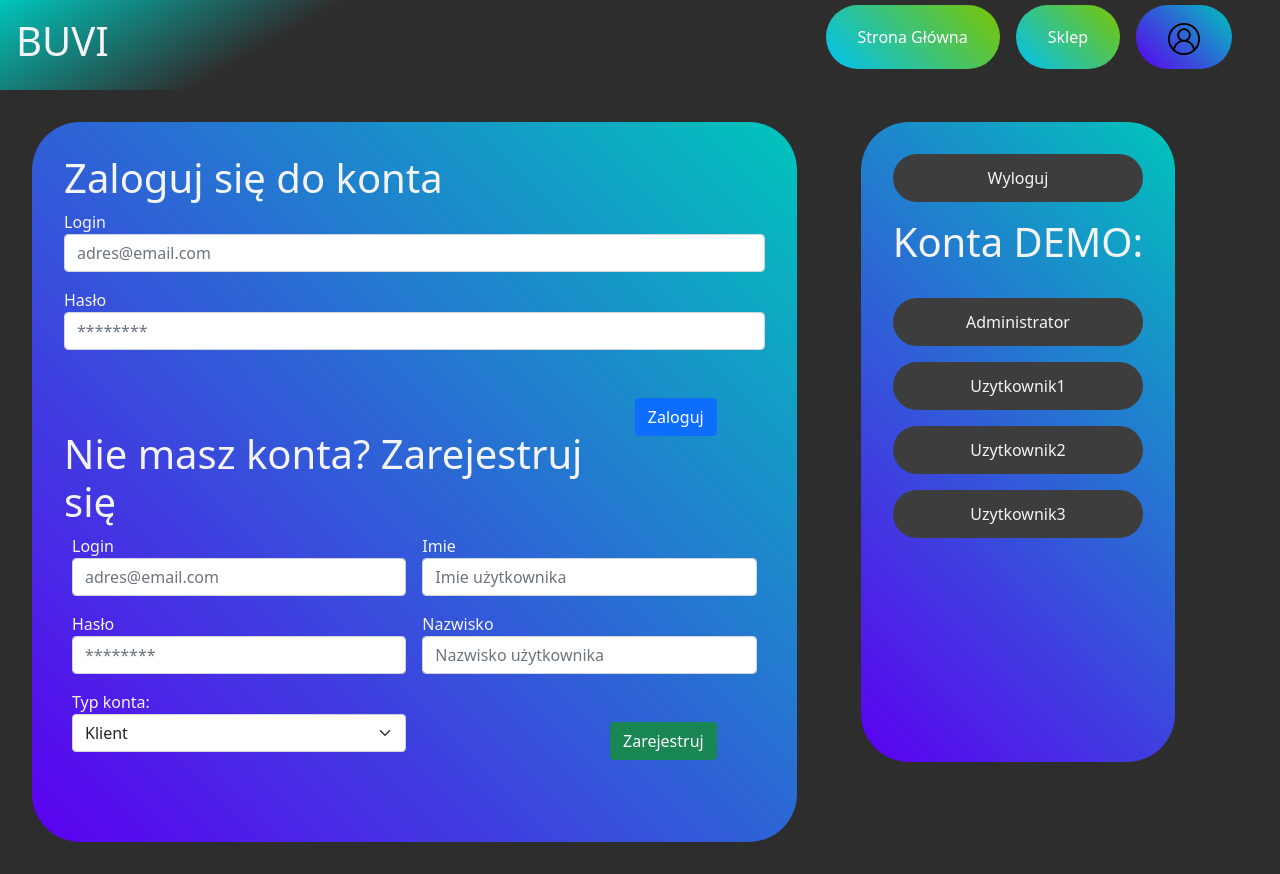
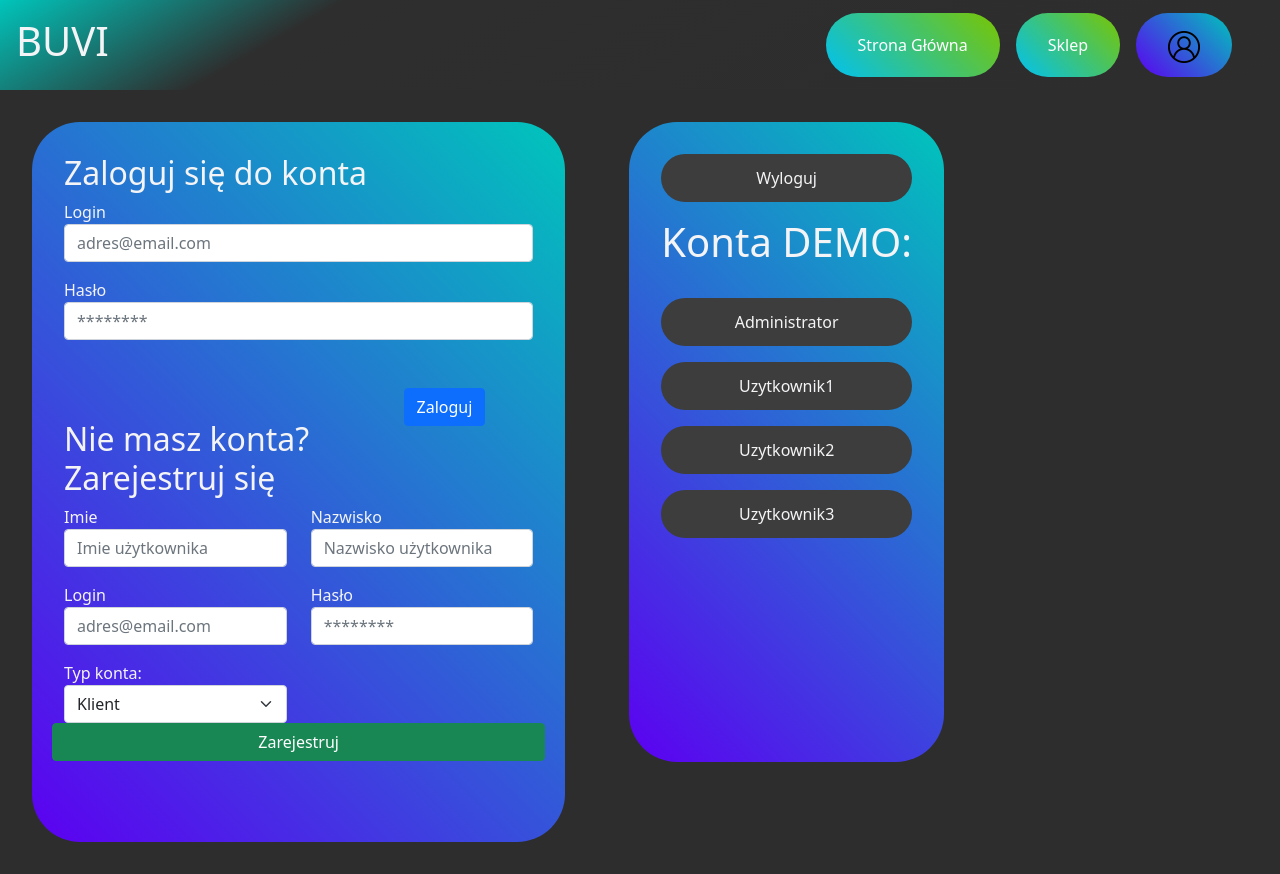
Before and after one commit to dejvitxc9/buvishop, a React (Create React App) app: page /logowanie in a window 1280 px wide. Built offline with nearby package versions, Linux system fonts and the light colour scheme.

Commit message:
Zaktualizowano grid Bootstrap

```diff
--- a/src/App.css
+++ b/src/App.css
@@ -8,6 +8,10 @@
   scrollbar-color: #01c1b7 #2d2d2d;
 } */
 
+.no-margin-no-padding{
+  margin: 0px;
+  padding: 0px;
+}
 *::-webkit-scrollbar {
   width: 16px;
 }
--- a/src/App.js
+++ b/src/App.js
@@ -369,34 +369,6 @@ function App() {
       " " +
       currentUser.lastName;
     setUserStatus(status);
-
-    if (currentUser.ranga == "Administrator") {
-      setMenu(
-        <li className="nav-item">
-          <Link to={"/dodawanie"}>
-            <p>Dodawanie do oferty</p>
-          </Link>
-        </li>
-      );
-    } else if (currentUser.ranga == "Klient") {
-      setMenu(
-        <>
-          <li className="nav-item">
-            <Link to={"/koszyk"}>
-              <p>Koszyk: {currentUser.koszykZakupow.length}</p>
-            </Link>
-          </li>
-          <li className="nav-item">
-            <Link to={"/kontakt"}>
-              <p>Kontakt</p>
-            </Link>
-          </li>
-        </>
-      );
-    } else {
-      setUserStatus("Błąd");
-      setMenu(<></>);
-    }
     updateUsersList();
   }
 
@@ -405,7 +377,6 @@ function App() {
     setCurrentUser();
     setUserStatus("");
     setWelcomeText("");
-    setMenu(<></>);
   }
 
   function updateUsersList() {
@@ -453,7 +424,7 @@ function App() {
   return (
     <BrowserRouter>
       <Routes>
-        <Route path="/" element={<Layout status={userStatus} menu={menu} />}>
+        <Route path="/" element={<Layout status={userStatus} currentUser={currentUser}/>}>
           <Route
             index
             element={
--- a/src/components/layout/Layout.css
+++ b/src/components/layout/Layout.css
@@ -15,7 +15,7 @@
   align-items: center;
   margin: 0 auto;
   padding: 0 1rem;
-  z-index: 3000;
+  z-index: 100;
   background: linear-gradient(150deg, #00c5bb, #2e2e2e 24%, #2d2d2d);
 }
 .nav-menu a {
@@ -26,6 +26,7 @@
   display: flex;
   padding-left: 2rem;
   padding-right: 2rem;
+  margin-bottom: 0px;
 }
 .navigationbar > ul {
   list-style-type: none;
--- a/src/components/layout/Layout.js
+++ b/src/components/layout/Layout.js
@@ -1,9 +1,9 @@
 import { Link, Outlet } from "react-router-dom";
 import "./Layout.css";
-import { useState } from "react";
+import { useState, useEffect } from "react";
 import { FaTimes, FaBars } from "react-icons/fa";
 
-function Strona(props) {
+function Strona({ status, currentUser }) {
   const [click, setClick] = useState(false);
   const handleClick = () => {
     setClick(!click);
@@ -11,6 +11,37 @@ function Strona(props) {
   const closeMenu = () => {
     setClick(false);
   };
+  const [menu, setMenu] = useState(<></>);
+
+  useEffect(() => {
+    if (currentUser != null) {
+      if (currentUser.ranga == "Administrator") {
+        setMenu(
+          <li className="nav-item">
+            <Link to={"/dodawanie"} onClick={closeMenu}>
+              <p>Dodawanie do oferty</p>
+            </Link>
+          </li>
+        );
+      } else if (currentUser.ranga == "Klient") {
+        setMenu(
+          <>
+            <li className="nav-item">
+              <Link to={"/koszyk"} onClick={closeMenu}>
+                <p>Koszyk: {currentUser.koszykZakupow.length}</p>
+              </Link>
+            </li>
+            <li className="nav-item">
+              <Link to={"/kontakt"} onClick={closeMenu}>
+                <p>Kontakt</p>
+              </Link>
+            </li>
+          </>
+        );
+      }
+    }
+  }, [currentUser]);
+
 
   return (
     <div className="App">
@@ -31,16 +62,16 @@ function Strona(props) {
               <p>Strona główna</p>
             </Link>
           </li>
-          <li >
+          <li>
             <Link to={"/sklep"} onClick={closeMenu}>
               <p className="nav-item">Sklep</p>
             </Link>
           </li>
-          {props.menu}
+          {menu}
           <li className="nav-item-user">
             <Link to={"/logowanie"} onClick={closeMenu}>
               <div className="userStatus">
-                <span className="userStatusSpan">{props.status}</span>
+                <span className="userStatusSpan">{status}</span>
                 <img src="/images/konto.png" alt="konto" />
               </div>
             </Link>
--- a/src/components/login-page/LoginPage.css
+++ b/src/components/login-page/LoginPage.css
@@ -78,9 +78,7 @@ input[type="text"] {
 }
 
 .btn-custom {
-  margin-top: 2rem;
   margin-right: 3rem;
-  float: right;
 }
 
 @media (max-width: 1000px) {
--- a/src/components/login-page/LoginPage.js
+++ b/src/components/login-page/LoginPage.js
@@ -34,7 +34,7 @@ function Logowanie(props) {
         "Kod dostępu np: wysłany na pocztę pracowniczą, lub SMS:\n" + accesCode
       );
       setPytanieVerify(
-        <>
+        <div className="form-group col-6">
           <label htmlFor="koddostepu">Kod dostępu</label>
           <input
             type="password"
@@ -46,7 +46,7 @@ function Logowanie(props) {
             min={1000}
             max={9999}
           ></input>
-        </>
+        </div>
       );
     } else {
       setPytanieVerify("");
@@ -134,8 +134,8 @@ function Logowanie(props) {
   return (
     <div className="logowaniePage">
       {welcomeEditedDiv}
-      <div className="logowanienastrone">
-        <h1>Zaloguj się do konta</h1>
+      <div className="logowanienastrone col-12 col-md-8 col-lg-5">
+        <h2>Zaloguj się do konta</h2>
         <form id="logowanie" name="logowanie" onSubmit={zaloguj}>
           <label htmlFor="login">Login</label>
           <input
@@ -159,16 +159,38 @@ function Logowanie(props) {
 
           <input type="submit" value={"Zaloguj"} className="btn btn-primary" />
         </form>
-        <h1>Nie masz konta? Zarejestruj się</h1>
+        <h2>Nie masz konta? Zarejestruj się</h2>
         <form
           id="rejestracja"
           name="rejestracja"
           onSubmit={zarejestruj}
           method="POST"
+          className="row"
         >
           {/* <input type="hidden" name="form-name" value="rejestracja" /> */}
-
-          <section className="partLog">
+          <div className="form-group col-6">
+            <label htmlFor="imie">Imie</label>
+            <input
+              type="text"
+              name="imie"
+              id="imie"
+              className="form-control"
+              placeholder="Imie użytkownika"
+              required
+            ></input>
+          </div>
+          <div className="form-group col-6">
+            <label htmlFor="nazwisko">Nazwisko</label>
+            <input
+              type="text"
+              name="nazwisko"
+              id="nazwisko"
+              className="form-control"
+              placeholder="Nazwisko użytkownika"
+              required
+            ></input>
+          </div>
+          <div className="form-group col-6">
             <label htmlFor="login">Login</label>
             <input
               type="text"
@@ -178,7 +200,8 @@ function Logowanie(props) {
               placeholder="adres@email.com"
               required
             ></input>
-
+          </div>
+          <div className="form-group col-6">
             <label htmlFor="pass">Hasło</label>
             <input
               type="password"
@@ -188,7 +211,8 @@ function Logowanie(props) {
               placeholder="********"
               required
             ></input>
-
+          </div>
+          <div className="form-group col-6">
             <label htmlFor="selectranga">Typ konta:</label>
             <br />
             <select
@@ -202,30 +226,9 @@ function Logowanie(props) {
               </option>
               <option value={"Administrator"}>Administrator</option>
             </select>
-          </section>
-          <section className="partLog">
-            <label htmlFor="imie">Imie</label>
-            <input
-              type="text"
-              name="imie"
-              id="imie"
-              className="form-control"
-              placeholder="Imie użytkownika"
-              required
-            ></input>
+          </div>
 
-            <label htmlFor="nazwisko">Nazwisko</label>
-            <input
-              type="text"
-              name="nazwisko"
-              id="nazwisko"
-              className="form-control"
-              placeholder="Nazwisko użytkownika"
-              required
-            ></input>
-
-            {pytanieOVerify}
-          </section>
+          {pytanieOVerify}
 
           <button type="submit" className="btn btn-success btn-custom">
             Zarejestruj
--- a/src/components/store-offer-item/StoreItem.js
+++ b/src/components/store-offer-item/StoreItem.js
@@ -19,7 +19,7 @@ function But(props) {
 
   const imgsrc = "/images/img (" + props.infoButa.id + ").png";
   return (
-    <div className="col-12 col-sm-6 col-md-4 col-lg-3"
+    <div className="col-12 col-sm-6 col-lg-3"
       key={props.infoButa.id.toString()}>
       <div className="ofertaButa">
         <div className="imgButaContainer">
--- a/src/components/store-offer/StroreOffer.js
+++ b/src/components/store-offer/StroreOffer.js
@@ -14,6 +14,6 @@ function Oferta(props) {
     );
   });
 
-  return <div className="ofertaobuwia row">{ofertaObuwia}</div>;
+  return <div className="ofertaobuwia row no-margin-no-padding">{ofertaObuwia}</div>;
 }
 export default Oferta;
```
Also changed, not shown: src/components/store-offer/StroreOffer.css (+6 -6 lines).
